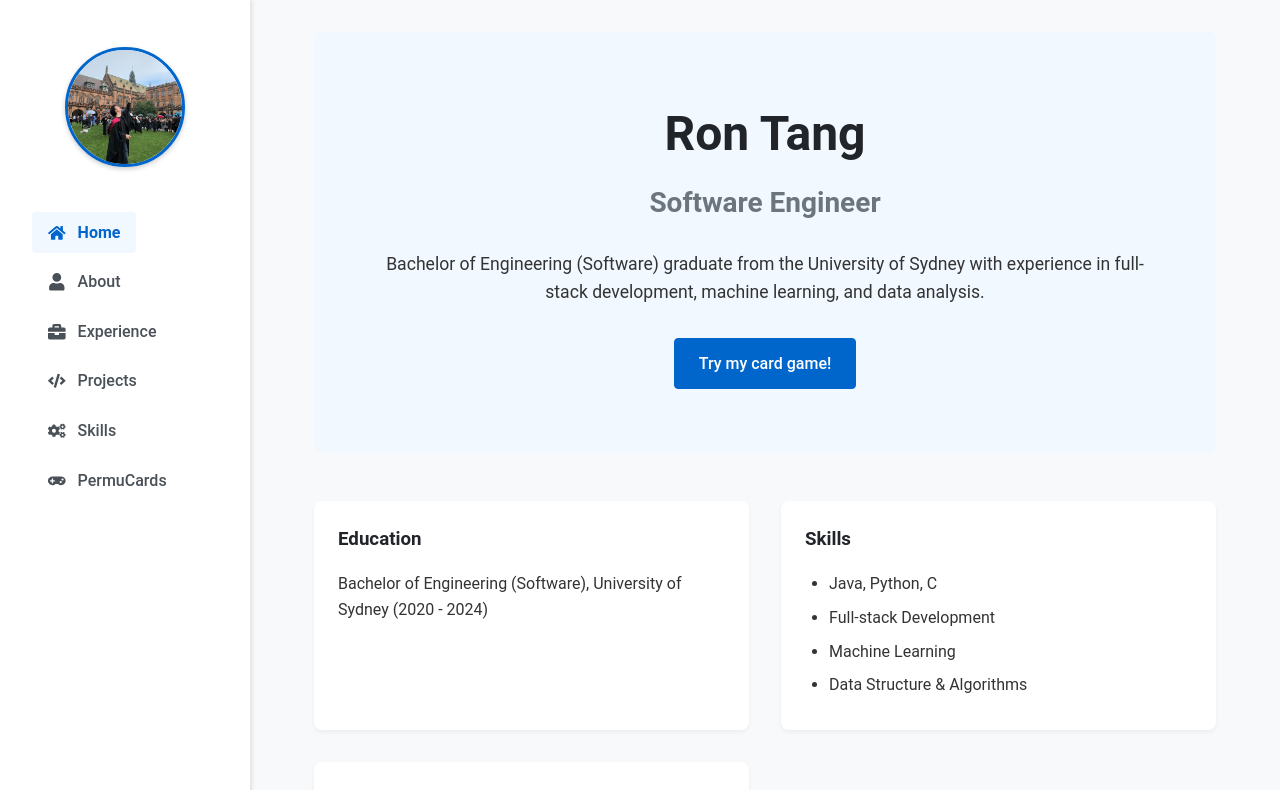
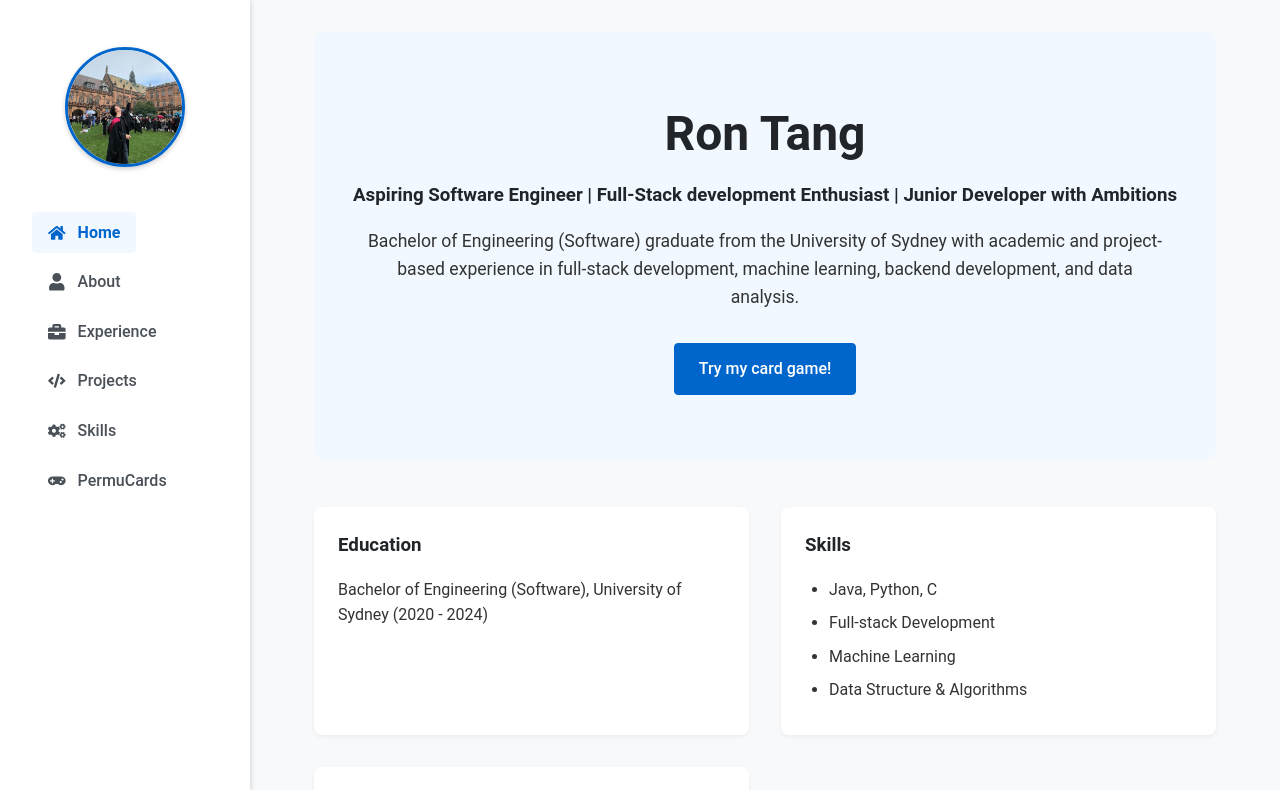
Before and after one commit to Rerunuggle/rontang.github.io, a React (Create React App) app: page / in a window 1280 px wide. Shown: the top 790 px of the page. Built offline with nearby package versions, Linux system fonts and the light colour scheme.

Commit message:
redirect bug fixed

```diff
--- a/src/pages/Home.js
+++ b/src/pages/Home.js
@@ -7,10 +7,10 @@ const Home = () => {
             <div className="hero-section">
                 <div className="hero-content">
                     <h1>Ron Tang</h1>
-                    <h2>Software Engineer</h2>
+                    <h3>Aspiring Software Engineer | Full-Stack development Enthusiast | Junior Developer with Ambitions</h3>
                     <p className="hero-description">
                         Bachelor of Engineering (Software) graduate from the University of Sydney with
-                        experience in full-stack development, machine learning, and data analysis.
+                        academic and project-based experience in full-stack development, machine learning, backend development, and data analysis.
                     </p>
                     <div className="hero-buttons">
                         <Link to="/permucards" className="btn btn-primary">Try my card game!</Link>
--- a/src/pages/PermuCards.js
+++ b/src/pages/PermuCards.js
@@ -943,9 +943,7 @@ const PermuCards = () => {
           <li>The game is running by rounds, for each round you need to play at least one card or draw a card.</li>
           <li>Drag the cards from your hand to the table to play them.</li>
           <li>The cards need to form a valid group to stay on the table.</li>
-          <li>
-            The definition of "valid group" is similar to the classic <a href="https://en.wikipedia.org/wiki/Mahjong" target="_blank" rel="noopener noreferrer">Mahjong</a>, a traditional Chinese tile-based game.
-          </li>
+          <li>The rule is based on the classic <a href="https://en.wikipedia.org/wiki/Rummikub" target="_blank" rel="noopener noreferrer">Rummikub</a>. </li>
           <li>Rule 1: Same colour cards must form a sequence of 3 or more (e.g., Blue 1-2-3).</li>
           <li>Rule 2: Different colour cards must have the same value and consist of 3 or more cards (e.g., Red 5, Blue 5, Yellow 5).</li>
           <li>Wild cards can substitute for any card in any group.</li>
```
